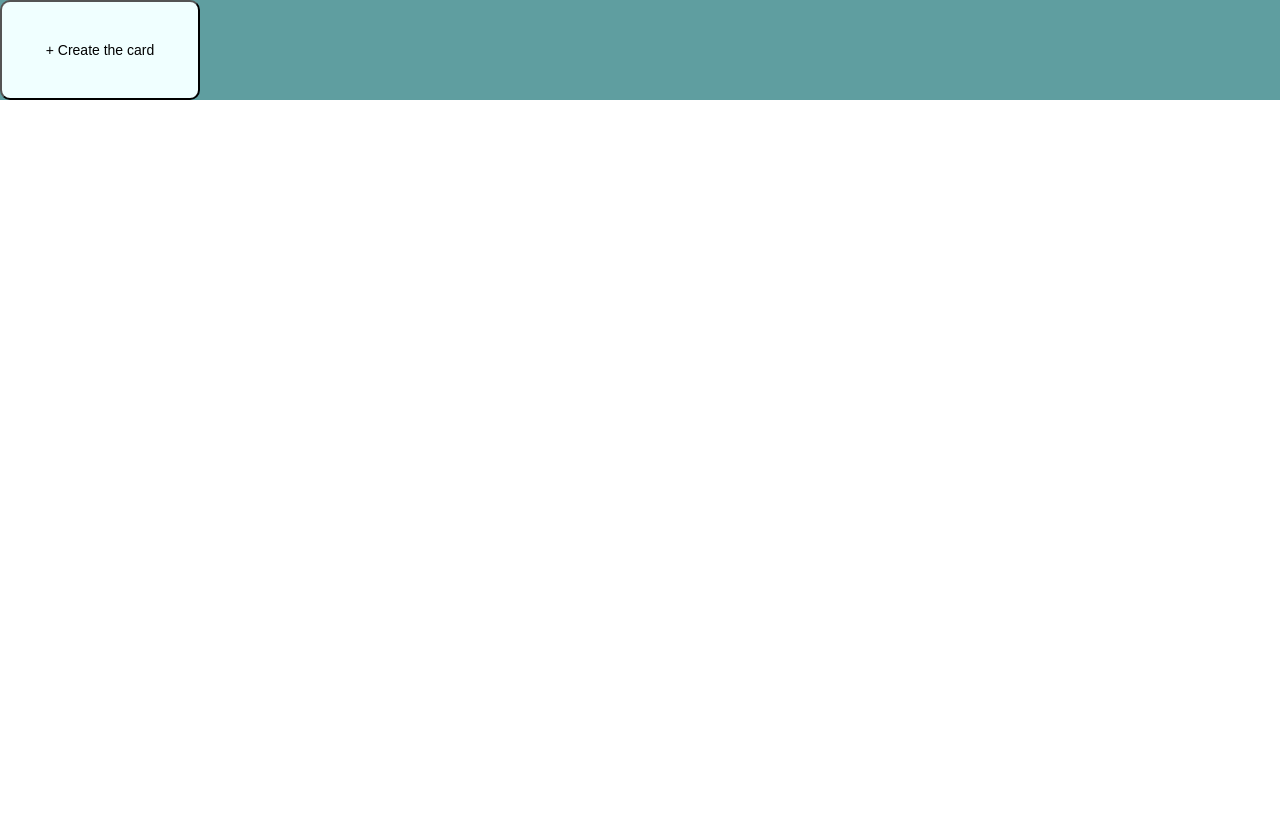
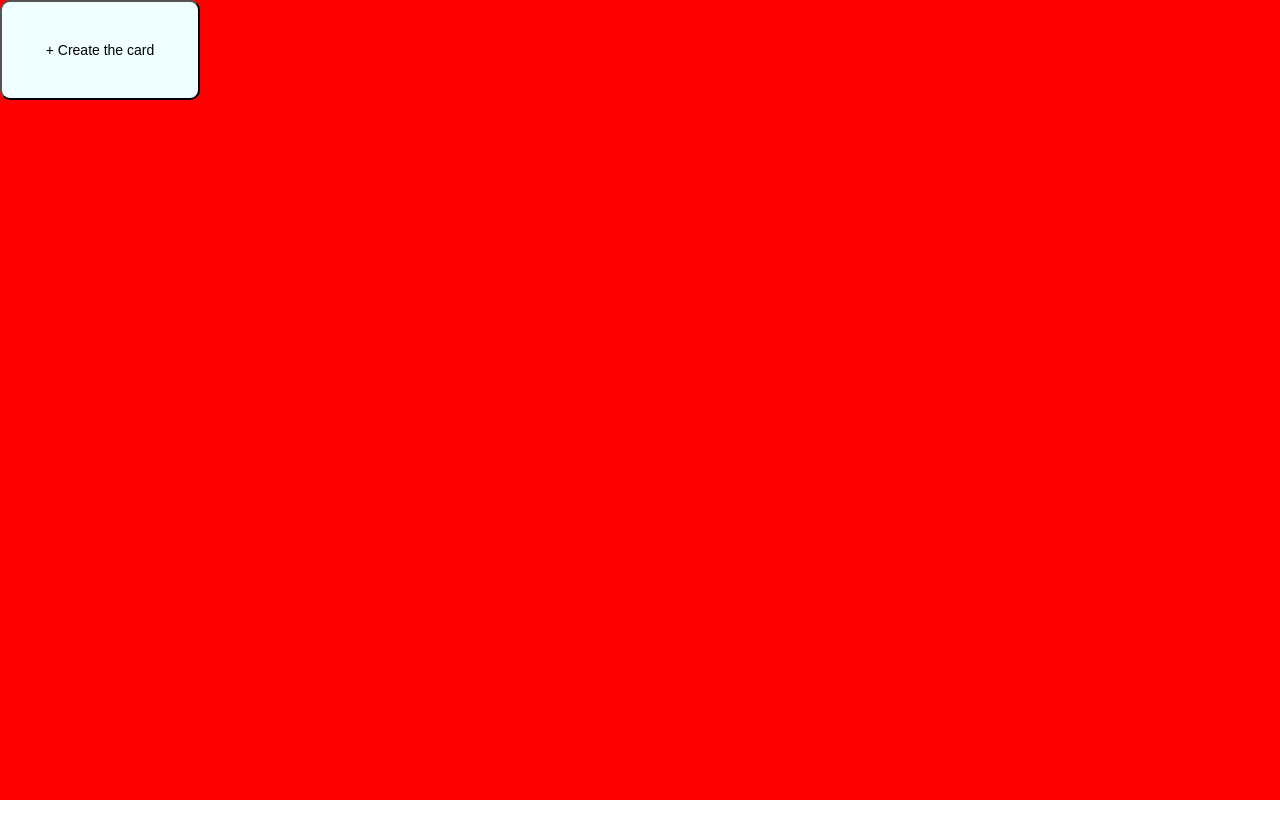
Before and after one commit to Elayd/Cards, a React (Vite) app: page / in a window 1280 px wide. Shown: the top 838 px of the page. After the commit the page ends 800 px from the top, so only its background shows below. Built offline with nearby package versions, Linux system fonts and the light colour scheme.

Commit message:
fixed css, and event types

```diff
--- a/src/App.tsx
+++ b/src/App.tsx
@@ -1,12 +1,11 @@
 import React, { useState } from 'react';
 import './App.css';
-import Button from "./components/shared/Button/Button.tsx";
-import Card, {CardProps} from "./components/shared/Card/Card.tsx";
+import Button from './components/shared/Button/Button.tsx';
+import Card, { CardProps } from './components/shared/Card/Card.tsx';
 import { v4 as uuidv4 } from 'uuid';
 const App = () => {
-
   const [creatingCard, setCreatingCard] = useState(false);
-    const [cards, setCards] = useState<Record<string, CardProps>>({})
+  const [cards, setCards] = useState<Record<string, CardProps>>({});
   const [canvasPosition, setCanvasPosition] = useState({ x: 0, y: 0 });
   const [scale, setScale] = useState(1);
 
@@ -42,24 +41,32 @@ const App = () => {
     }
   };
 
-
   const createCardMode = creatingCard ? 'creating-card-mode' : '';
   // todo: canvas moving from div
   return (
     <>
-            <div className={'header'}>
       <Button width={200} height={100} handleClick={handleButtonClick}>
         + Create the card
       </Button>
-            </div>
-            <div onMouseMove={handleCanvasDrag} onWheel={(e) => {
+      <div
+        onMouseMove={handleCanvasDrag}
+        onWheel={(e) => {
           if (e.deltaY > 0) {
             handleZoomOut();
           } else {
             handleZoomIn();
           }
         }}
-                 onClick={handlePageClick} style={{ height: '100vh', transform: `translate(${canvasPosition.x}px, ${canvasPosition.y}px)`, }} className={createCardMode}>
+        onClick={handlePageClick}
+        style={{
+          position: 'absolute',
+          height: '100%',
+          width: '100%',
+          background: 'red',
+          transform: `translate(${canvasPosition.x}px, ${canvasPosition.y}px)`
+        }}
+        className={createCardMode}
+      >
         {Object.values(cards).map((cardData) => (
           <Card scale={scale} key={cardData.id} id={cardData.id} x={cardData.x} y={cardData.y} />
         ))}
--- a/src/components/shared/Button/Button.tsx
+++ b/src/components/shared/Button/Button.tsx
@@ -1,18 +1,25 @@
-import styles from './Button.module.css'
-import {ReactNode} from "react";
+import styles from './Button.module.css';
+import { ReactNode } from 'react';
 interface ButtonProps {
   handleClick?: () => void;
   handleSubmit?: () => void;
-    type?: "button" | "submit" | "reset",
+  type?: 'button' | 'submit' | 'reset';
   children?: ReactNode;
   disabled?: boolean;
   width?: number;
   height?: number;
 }
 const Button = (props: ButtonProps) => {
-    const {handleClick, width, height, children,disabled, handleSubmit, type} = props;
+  const { handleClick, width, height, children, disabled, handleSubmit, type } = props;
   return (
-        <button style={{width : width, height: height}} className={styles.button} type={type} onClick={handleClick} onSubmit={handleSubmit} disabled={disabled}>
+    <button
+      style={{ position: 'absolute', width: width, height: height, zIndex: 2 }}
+      className={styles.button}
+      type={type}
+      onClick={handleClick}
+      onSubmit={handleSubmit}
+      disabled={disabled}
+    >
       <p className={styles.text}>{children}</p>
     </button>
   );
--- a/src/components/shared/Card/Card.tsx
+++ b/src/components/shared/Card/Card.tsx
@@ -1,5 +1,5 @@
 import styles from './Card.module.css';
-import {useState, MouseEvent, ChangeEvent, useRef, useEffect, useCallback} from 'react';
+import { useState, ChangeEvent, useRef, useEffect, useCallback, MouseEventHandler } from 'react';
 
 export interface CardProps {
   id: string;
@@ -9,38 +9,40 @@ export interface CardProps {
 }
 
 const Card = (props: CardProps) => {
+  const { x, y, scale } = props;
+  const [text, setText] = useState<string>('Text');
 
-    const {x, y, scale} = props
-    const [text, setText] = useState<string>('Text')
-
-    const inputRef = useRef<HTMLInputElement>(null)
+  const inputRef = useRef<HTMLInputElement>(null);
 
   const handleChangeText = (event: ChangeEvent<HTMLInputElement>) => {
     setText(event.target.value);
   };
 
-    const [position, setPosition] = useState({x: x, y: y });
+  const [position, setPosition] = useState({ x: x, y: y });
   const [dragOffset, setDragOffset] = useState({ x: 0, y: 0 });
   const [drag, setDrag] = useState(false);
 
-    const handleMouseDown = (event: MouseEvent) => {
-        setDrag(true)
+  const handleMouseDown: MouseEventHandler<HTMLDivElement> = (event) => {
+    setDrag(true);
     const offsetX = event.clientX - position.x;
     const offsetY = event.clientY - position.y;
 
     setDragOffset({
       x: offsetX,
-            y: offsetY,
+      y: offsetY
     });
   };
 
-    const handleMouseMove = useCallback((event: MouseEvent) => {
+  const handleMouseMove = useCallback(
+    (event: MouseEvent) => {
       if (drag) {
         const newX = event.clientX - dragOffset.x;
         const newY = event.clientY - dragOffset.y;
         setPosition({ x: newX, y: newY });
       }
-    }, [drag, dragOffset]);
+    },
+    [drag, dragOffset]
+  );
 
   const onMouseUp = useCallback(() => {
     if (drag) {
@@ -50,29 +52,25 @@ const Card = (props: CardProps) => {
 
   // todo : fix ts, and fixed propagation
   useEffect(() => {
-        window.addEventListener("mousemove", handleMouseMove);
-        window.addEventListener("mouseup", onMouseUp);
+    window.addEventListener('mousemove', handleMouseMove);
+    window.addEventListener('mouseup', onMouseUp);
 
     return () => {
-            window.removeEventListener("mousemove", handleMouseMove);
-            window.removeEventListener("mouseup", onMouseUp);
+      window.removeEventListener('mousemove', handleMouseMove);
+      window.removeEventListener('mouseup', onMouseUp);
     };
   }, [handleMouseMove, onMouseUp]);
-
 
   const [canEdit, setCanEdit] = useState(true);
 
   const handleChangeEdit = () => {
-
-        inputRef.current?.focus()
+    inputRef.current?.focus();
     setCanEdit(false);
   };
 
   const handleBlur = () => {
-
     setCanEdit(true);
   };
-
 
   return (
     <div
--- a/src/index.css
+++ b/src/index.css
@@ -3,7 +3,7 @@
     padding: 0;
     overflow: hidden;
 }
-#root {
-        min-width: 100vw;
-        min-height: 100vh;
+body, html {
+    width: 100%;
+    height: 100%;
 }
```
Lines whose indentation alone changed are shown as unchanged.
